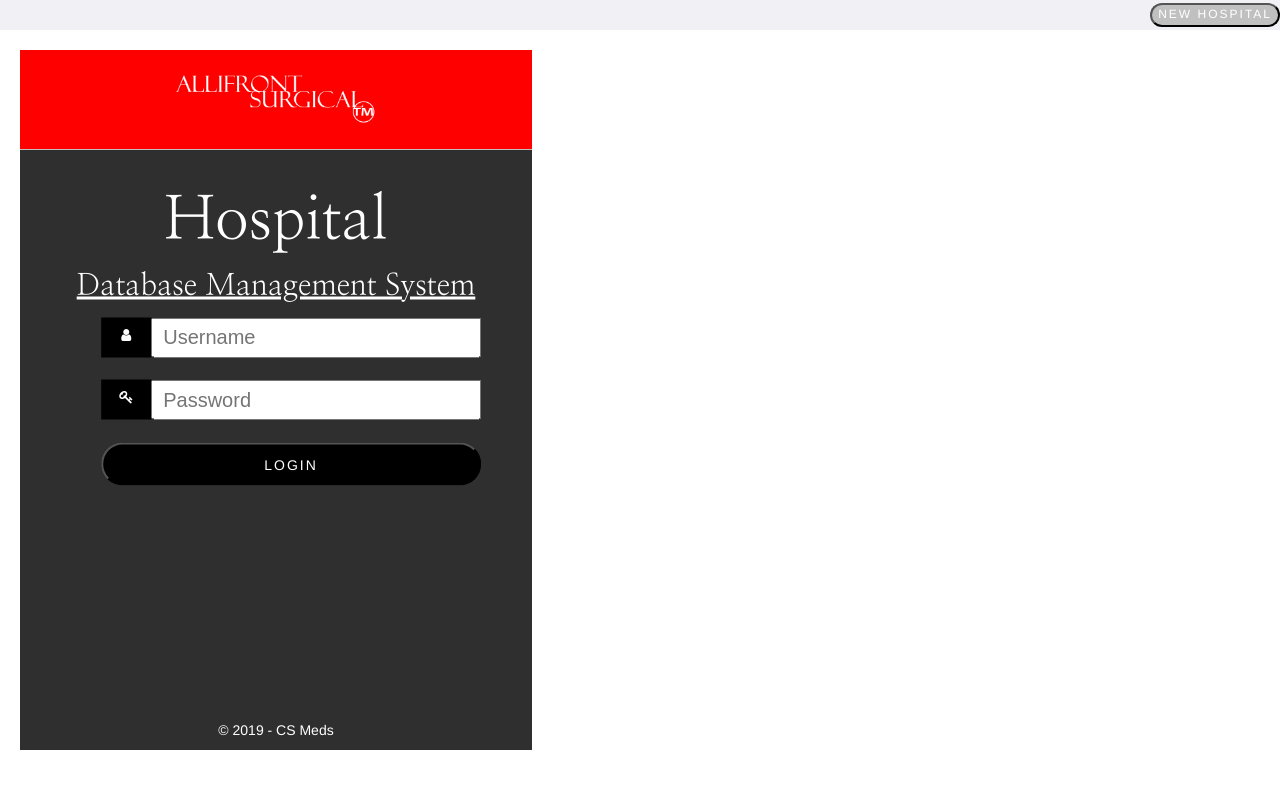
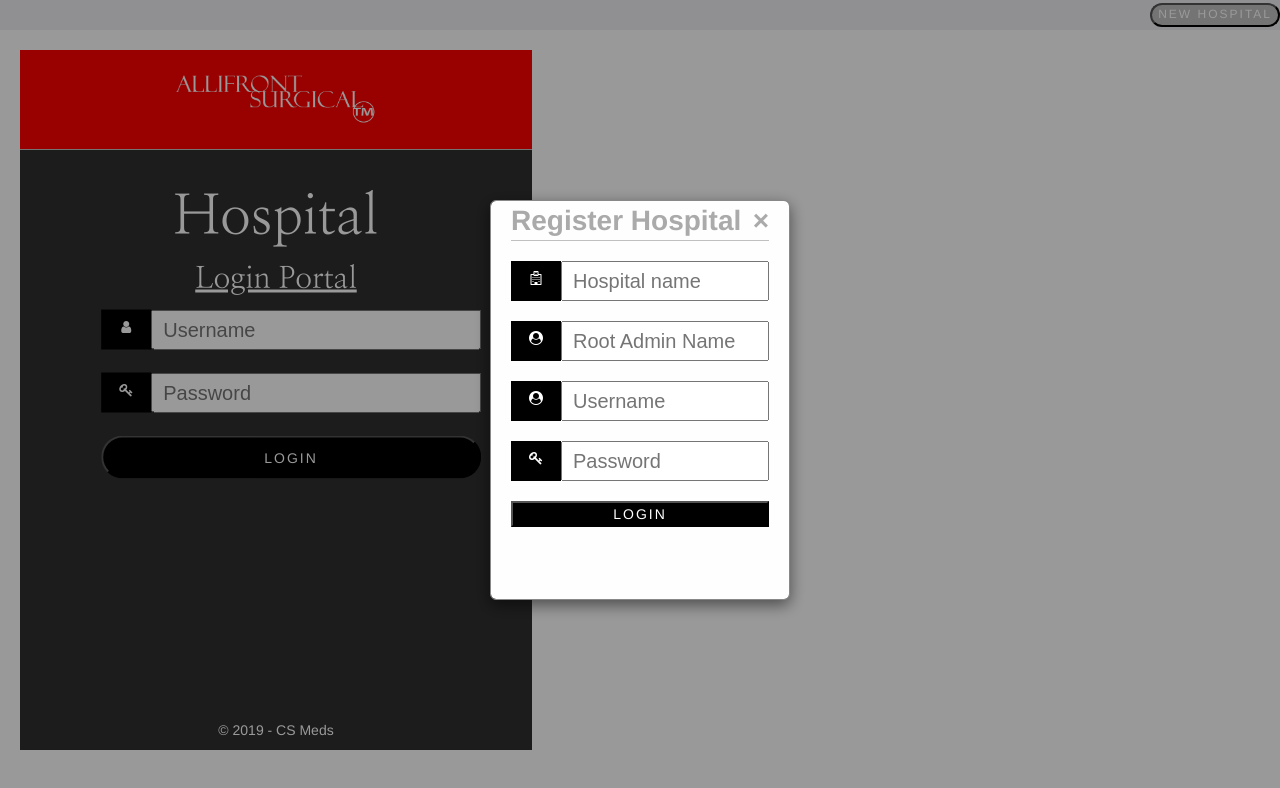
Before and after one commit to farinacci1/School, a plain HTML site: page index.html in a window 1280 px wide. Both pictures are taken after a click on the button "NEW HOSPITAL". Drawn offline with nearby package versions, Linux system fonts and the light colour scheme; a web font is replaced by a local one.

Commit message:
Add files via upload

```diff
--- a/index.html
+++ b/index.html
@@ -22,14 +22,45 @@
   <link href="https://fonts.googleapis.com/css?family=Nanum+Myeongjo|Cormorant+Unicase" rel="stylesheet">
   <!--custom css for file-->
   <link rel="stylesheet" type="text/css" href="indexStyle.css">
-
+  <script src="index.js"></script>
 </head>
 <body>
-  <div class="content_header">
-	<div class="content_header_box">
-		<button type="submit" id="createHospital">New Hospital</button>
+	<div class="content_header">
+		<div class="content_header_box">
+			<button type="submit" id="createHospital">New Hospital</button>
+		</div>
 	</div>
-  </div>
+	<div  class="newHospitalModal" id="HospitalModal">
+		<div class="modal-content">
+			<div id="ModalHeader">
+				<span id="Modalclose">&times;</span>
+				<span id="ModalTitle">Register Hospital</span>
+			</div>
+			<div id="ModalBody">
+				<form id="registerHospitalForm" role="form"  method="POST" autocomplete="off">
+					<div class="HospitalNameEntryBox">
+						<i class="fa fa-hospital-o"></i>
+						<input autocomplete="off" type="text" pattern=".{4,15}" maxlength="15" placeholder="Hospital name" name="HospitalName" id="HnField" required title="Hospital name must consist of 4-15 char ">
+					</div>
+					<div class="RootAdminNameEntryBox">
+						<i class="fa fa-user-circle"></i>
+						<input autocomplete="off" type="text" pattern=".{4,24}" maxlength="24" placeholder="Root Admin Name" name="RootAdmin" id="RAField" required title="Root Admin Name must consist of 4-24 characters">
+					</div>
+					<div class="RootAdminUserNameEntryBox">
+						<i class="fa fa-user-circle"></i>
+						<input autocomplete="off" type="text" pattern=".{10,26}" maxlength="26" placeholder="Username" name="RootAdminUsername" id="RAUField" required title="Root Admin username must constist of 10-26 characters ">
+					</div>
+					<div class="RootAdminUserPassWordEntryBox">
+						<i class="fa fa-key icon"></i>
+						<input autocomplete="off" type="password" pattern=".{8,15}" maxlength="15" placeholder="Password" name ="Password" id="RAPField" required title="Password must consist of 8-15 characters">
+					</div>
+					<div class="RegisterLoginBtnBox">
+						<button type="submit" id="RegisterlogInButton">Login</button>
+					</div>
+				</form>
+			</div>
+		</div>
+	</div>
   <div class="content_body">
 	<div class="container-fluid">
 		<div class="row">
@@ -38,16 +69,15 @@
 				<div class="content_body_left_body">
 					<div class="logForm">
 						<div class="HospitalName">Hospital</div>
-						<div class="appDescriber">Database Management System</div>
-
-							<form id="loginForm" role="form">
+						<div class="appDescriber">Login Portal</div>
+							<form id="loginForm" role="form"  method="POST">
 								<div class="usernameBoundingBox ">
 									<i class="fa fa-user icon"></i>
-									<input type="text" pattern=".{10,26}"  placeholder="Username" name="Username" id="uField" required title="Username must consist of 10-26 characters ">
+									<input type="text" pattern=".{10,26}" maxlength="26"  placeholder="Username" name="Username" id="uField" required title="Username must consist of 10-26 characters ">
 								</div>
 								<div class="passwordBoundingBox">
 									<i class="fa fa-key icon"></i>
-									<input type="password" pattern=".{8,15}"  placeholder="Password" name ="Password" id="pField" required title="Password must consist of 8-15 characters ">
+									<input type="password" autocomplete="off" pattern=".{8,15}" maxlength="15" placeholder="Password" name ="Password" id="pField" required title="Password must consist of 8-15 characters ">
 								</div>
 								<div class="loginBtnBoundingBox">
 									<button type="submit" id="logInButton">Login</button>
--- /dev/null
+++ b/index.js
@@ -0,0 +1,18 @@
+$(document).ready(function() {
+	$("#createHospital").click(function(e){
+		$("#HospitalModal").css("display", "block");
+		if($('#HospitalModal').css('display') == 'block')
+		{
+			$("#Modalclose").click(function(e){
+				$("#HospitalModal").css("display", "none");
+			});
+			$(window).click(function(e) {
+				if(e.target.id == $('#HospitalModal')[0].id){
+					 $("#HospitalModal").css("display", "none");
+				}
+
+			});
+		}
+	});
+
+});
--- a/indexStyle.css
+++ b/indexStyle.css
@@ -63,6 +63,76 @@ body{
 
 }
 #createHospital:focus {outline:0;}
+#HospitalModal {
+  display: none;
+  position: fixed;
+  z-index: 1;
+  position: absolute;
+  width: 100%;
+  height: 100%;
+  overflow: auto;
+  background-color: rgb(0,0,0);
+  background-color: rgba(0,0,0,0.4);
+}
+.modal-content{
+	background-color: #fefefe;
+	margin: auto;
+	padding: 20px;
+	padding-top: 0px;
+	border: 1px solid #888;
+	width: 300px;
+	height:400px;
+	top: 50%;
+	transform: translateY(-50%);
+}
+#ModalHeader{
+	width:100%;
+	height:40px;
+	border-bottom-style:solid;
+	border-bottom-color: #C0C0C0;
+	border-bottom-width:1px;
+}
+#ModalTitle{
+	color: #aaaaaa;
+	float: left;
+	font-size: 28px;
+	font-weight: bold;
+}
+#Modalclose {
+  color: #aaaaaa;
+  float: right;
+  font-size: 28px;
+  font-weight: bold;
+}
+
+#Modalclose:hover,
+#Modalclose:focus {
+  color: #000;
+  text-decoration: none;
+  cursor: pointer;
+}
+.HospitalNameEntryBox,.RootAdminNameEntryBox,.RootAdminUserNameEntryBox,.RootAdminUserPassWordEntryBox, .RegisterLoginBtnBox{
+	position: relative;
+	direction:ltr;
+	width:100%;
+	margin-top: 20px;
+	margin-bottom: 20px;
+	display: -ms-flexbox; /* IE10 */
+    display: flex;
+}
+#RegisterlogInButton{
+	width: 100%;
+	position: relative;
+	overflow: hidden;
+	text-decoration: none;
+	text-transform: uppercase;
+	letter-spacing: 2px;
+	color: white;
+	font-size: 14px;
+	text-align: center;
+	background: black;
+
+}
 .content_body_left{
 	position:fixed;
 	top:50px;
@@ -122,14 +192,13 @@ body{
 	color:white;
 	min-width: 100%;
 	font-family: 'Nanum Myeongjo', serif;
-	font-size: 60px;
+	font-size: 55px;
 	text-align: center;
 }
 .appDescriber{
 	font-family: 'Nanum Myeongjo', serif;
-	 text-decoration: underline;
+	text-decoration: underline;
 	color:white;
-
 	font-size: 30px;
 	text-align: center;
 }
```
Also changed, not shown: 1 other file.
